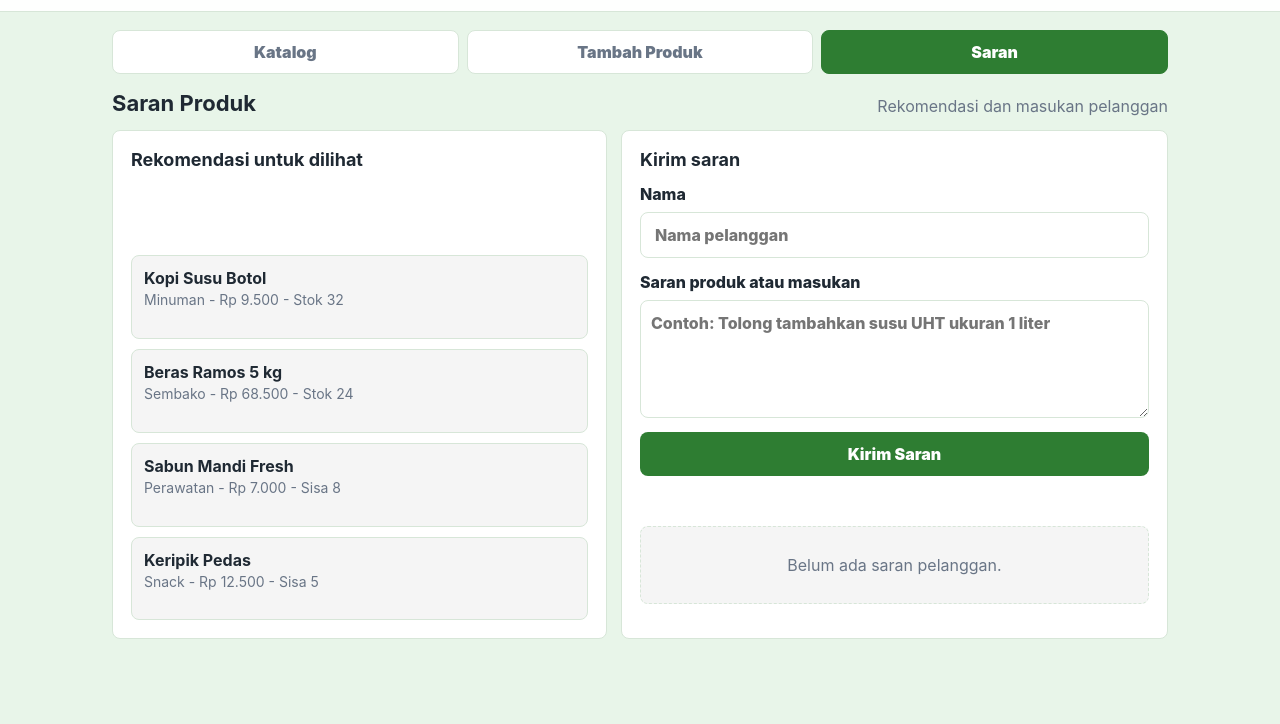
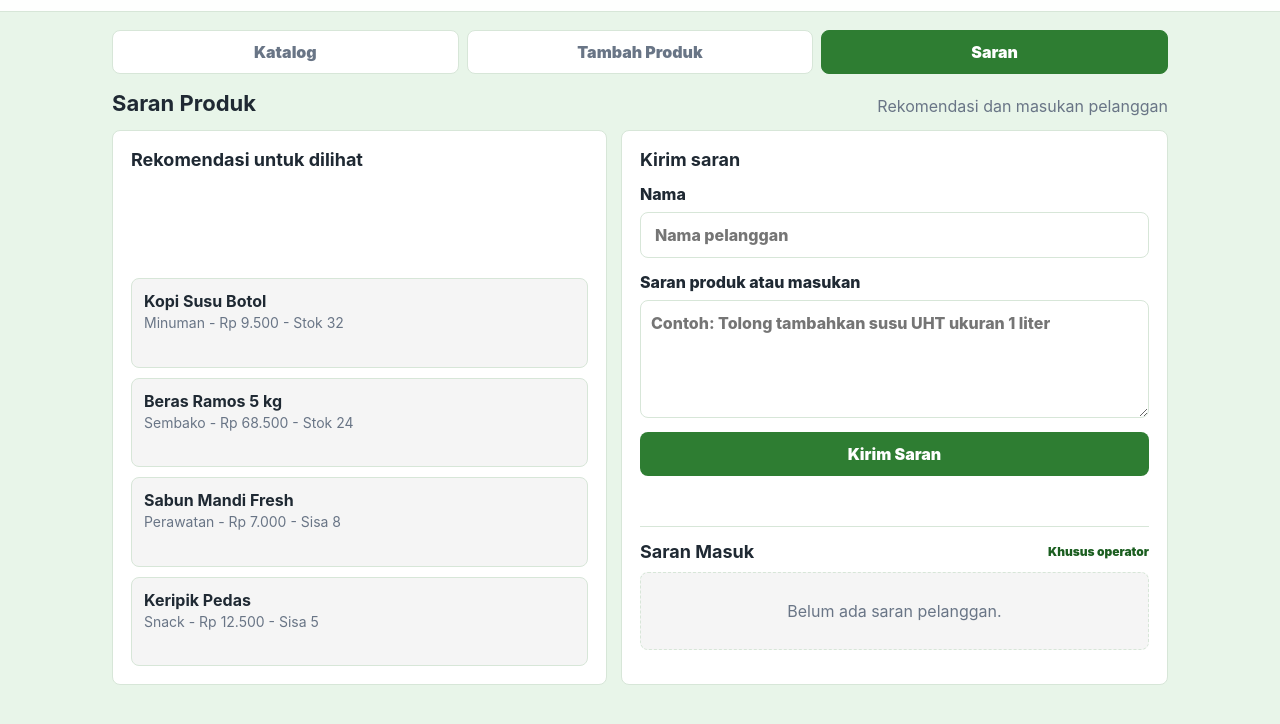
Before and after one commit to rerafandy23-sketch/KUNBsmart, a website: page index.html in a window 1280 px wide. Both pictures are taken after a click on the button "Saran". Shown: the part 106-830 px from the top of the page. Before the commit the page ends 801 px from the top, so only its background shows below. Drawn offline with Linux system fonts and the light colour scheme; no server answers.

Commit message:
Add files via upload

```diff
--- a/index.html
+++ b/index.html
@@ -176,7 +176,13 @@
             </label>
             <button class="primary-button" type="submit">Kirim Saran</button>
             <p class="status-message" id="suggestionStatus" role="status"></p>
-            <div class="suggestion-list" id="customerSuggestions"></div>
+            <section class="operator-suggestions" id="operatorSuggestions">
+              <div class="form-title-row">
+                <h3>Saran Masuk</h3>
+                <span class="operator-only">Khusus operator</span>
+              </div>
+              <div class="suggestion-list" id="customerSuggestions"></div>
+            </section>
           </form>
         </div>
       </section>
--- a/styles.css
+++ b/styles.css
@@ -416,6 +416,23 @@ textarea {
   gap: 10px;
 }
 
+.operator-suggestions {
+  display: grid;
+  gap: 10px;
+  padding-top: 14px;
+  border-top: 1px solid var(--line);
+}
+
+.operator-suggestions[hidden] {
+  display: none;
+}
+
+.operator-only {
+  color: var(--brand-dark);
+  font-size: 12px;
+  font-weight: 900;
+}
+
 .suggestion-item {
   padding: 12px;
   border: 1px solid var(--line);
```
